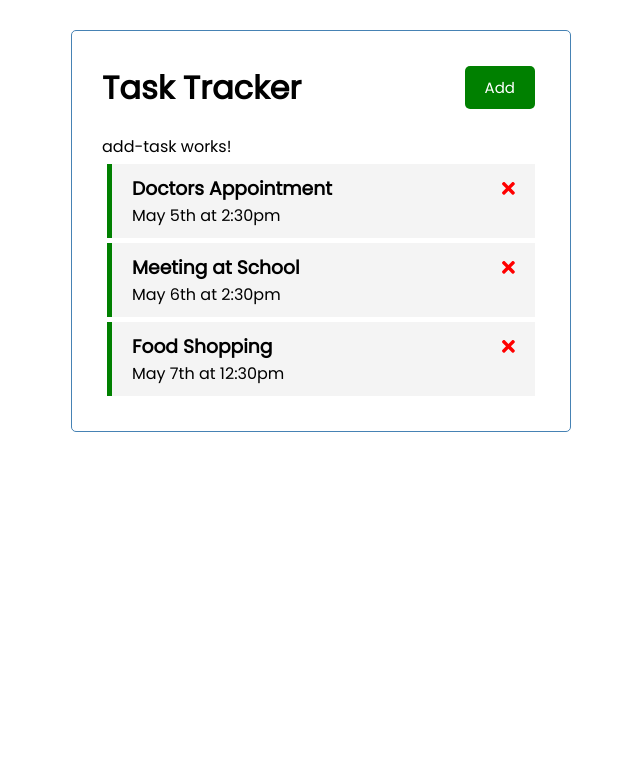
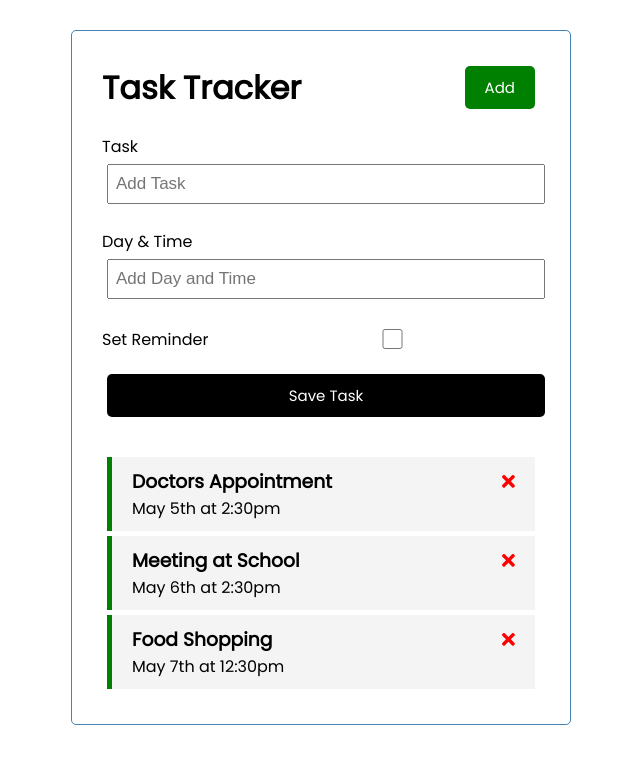
Before and after one commit to BrandonCzaja/Traversy_Media_Angular_Crash_Course, an Angular app: page / in a window 1280 px wide. Shown: the top 764 px of the page, without its empty margins (319-959 px from the left). Built offline with nearby package versions, Linux system fonts and the light colour scheme; data requests are answered from the project's data file.

Commit message:
Created the form to add new tasks

```diff
--- a/src/app/components/add-task/add-task.component.css
+++ b/src/app/components/add-task/add-task.component.css
@@ -0,0 +1,3 @@
+.add-form {
+  margin-bottom: 40px;
+}
--- a/src/app/components/add-task/add-task.component.html
+++ b/src/app/components/add-task/add-task.component.html
@@ -1 +1,18 @@
-<p>add-task works!</p>
+<form class="add-form">
+  <div class="form-control">
+    <label for="text">Task</label>
+    <input type="text" name="text" id="text" placeholder="Add Task" />
+  </div>
+
+  <div class="form-control">
+    <label for="day">Day & Time</label>
+    <input type="text" name="day" id="day" placeholder="Add Day and Time" />
+  </div>
+
+  <div class="form-control form-control-check">
+    <label for="reminder">Set Reminder</label>
+    <input type="checkbox" name="reminder" id="reminder" />
+  </div>
+
+  <input type="submit" value="Save Task" class="btn btn-block" />
+</form>
```
